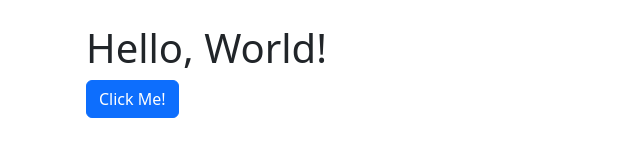
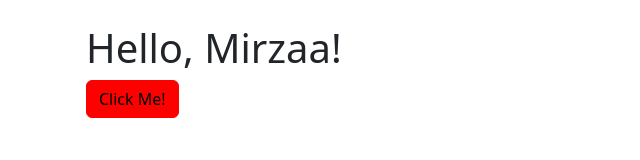
Before and after one commit to atomixdesign/candidate-project-html-css, a website built with Parcel: page src/index.html in a window 1280 px wide. Shown: the whole page, without its empty margins (0-640 px from the left). Built offline with nearby package versions, Linux system fonts and the light colour scheme.

Commit message:
:sparkles: Implemented design to perfection

```diff
--- a/src/index.html
+++ b/src/index.html
@@ -11,7 +11,7 @@
 <body>
 <main>
     <div class="container py-4 px-3 mx-auto">
-        <h1>Hello, World!</h1>
+        <h1>Hello, Mirzaa!</h1>
         <button class="btn btn-primary">Click Me!</button>
     </div>
     <script type="module" src="./scripts/main.ts"></script>
--- a/src/styles/main.scss
+++ b/src/styles/main.scss
@@ -1 +1,3 @@
-@import "node_modules/bootstrap/scss/bootstrap";
+$primary: #f00;
+
+@import "bootstrap/scss/bootstrap";
```
